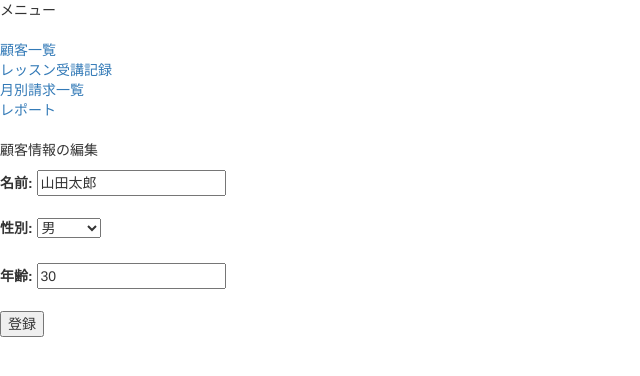
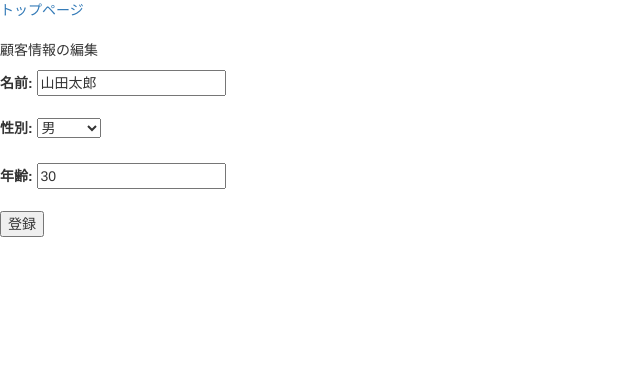
Before and after one commit to yosukefujii0222/Online_school_management, a Django app: page /customer/2/edit/ in a window 1280 px wide. Shown: the top 376 px of the page, without its empty margins (0-640 px from the left). Run offline with Django 3.2, Linux system fonts and the light colour scheme; data comes from the database, SQL or seed files in the repository; both versions use the stored data as it was after the commit; some libraries are stand-ins or nearby versions.

Commit message:
Edit description

```diff
--- a/school/templates/school/base.html
+++ b/school/templates/school/base.html
@@ -9,14 +9,6 @@
 </head>
 <body>
 
-<div class="menu-container">
-  <div>メニュー</div><br>
-  <a href="{% url 'customer_list' %}">顧客一覧</a><br>
-  <a href="{% url 'lesson_history' %}">レッスン受講記録</a><br>
-  <a href="{% url 'monthly_report' %}">月別請求一覧</a><br>
-  <a href="{% url 'report' %}">レポート</a>
-</div>
-<br>
 {% block content %}
 {% endblock %}
 
--- a/school/templates/school/customer_edit.html
+++ b/school/templates/school/customer_edit.html
@@ -1,6 +1,8 @@
 {% extends 'school/base.html' %}
 
 {% block content %}
+<a href="/">トップページ</a>
+<br><br>
 <p>顧客情報の編集</p>
 <form action="" method="POST">{% csrf_token %}
   {% for field in form %}
--- a/school/templates/school/customer_list.html
+++ b/school/templates/school/customer_list.html
@@ -1,7 +1,8 @@
 {% extends 'school/base.html' %}
 
 {% block content %}
-
+<a href="/">トップページ</a>
+<br><br>
 <h4>顧客一覧</h4>
 <table border="1">
   <thead>
--- a/school/templates/school/lesson_history.html
+++ b/school/templates/school/lesson_history.html
@@ -1,7 +1,8 @@
 {% extends 'school/base.html' %}
 
 {% block content %}
-
+<a href="/">トップページ</a>
+<br><br>
 <h4>レッスン受講記録一覧</h4>
 <table border="1">
   <thead>
--- a/school/templates/school/lesson_history_edit.html
+++ b/school/templates/school/lesson_history_edit.html
@@ -1,7 +1,8 @@
 {% extends 'school/base.html' %}
 
 {% block content %}
-
+<a href="/">トップページ</a>
+<br><br>
 <p>レッスン受講記録の編集</p>
 <form action="" method="POST">{% csrf_token %}
   {% for field in form %}
--- a/school/templates/school/monthly_report.html
+++ b/school/templates/school/monthly_report.html
@@ -1,7 +1,8 @@
 {% extends 'school/base.html' %}
 
 {% block content %}
-
+<a href="/">トップページ</a>
+<br><br>
 <h4>請求月一覧</h4>
 <br>
 <span>請求月</span>
--- a/school/templates/school/new_customer.html
+++ b/school/templates/school/new_customer.html
@@ -1,7 +1,8 @@
 {% extends 'school/base.html' %}
 
 {% block content %}
-
+<a href="/">トップページ</a>
+<br><br>
 <p>顧客追加</p>
 <form action="" method="POST">{% csrf_token %}
   {% for field in form %}
--- a/school/templates/school/new_lesson_history.html
+++ b/school/templates/school/new_lesson_history.html
@@ -1,6 +1,8 @@
 {% extends 'school/base.html' %}
 
 {% block content %}
+<a href="/">トップページ</a>
+<br><br>
 <p>新規追加</p>
 <form action="" method="POST">{% csrf_token %}
   {% for field in form %}
--- a/school/templates/school/report.html
+++ b/school/templates/school/report.html
@@ -1,6 +1,8 @@
 {% extends 'school/base.html' %}
 
 {% block content %}
+<a href="/">トップページ</a>
+<br><br>
 <h4>レポート</h4>
 <br>
 <span>対象月</span>
```
Also changed, not shown: school/templates/school/lesson_list.html (+10 -5 lines), db.sqlite3.
